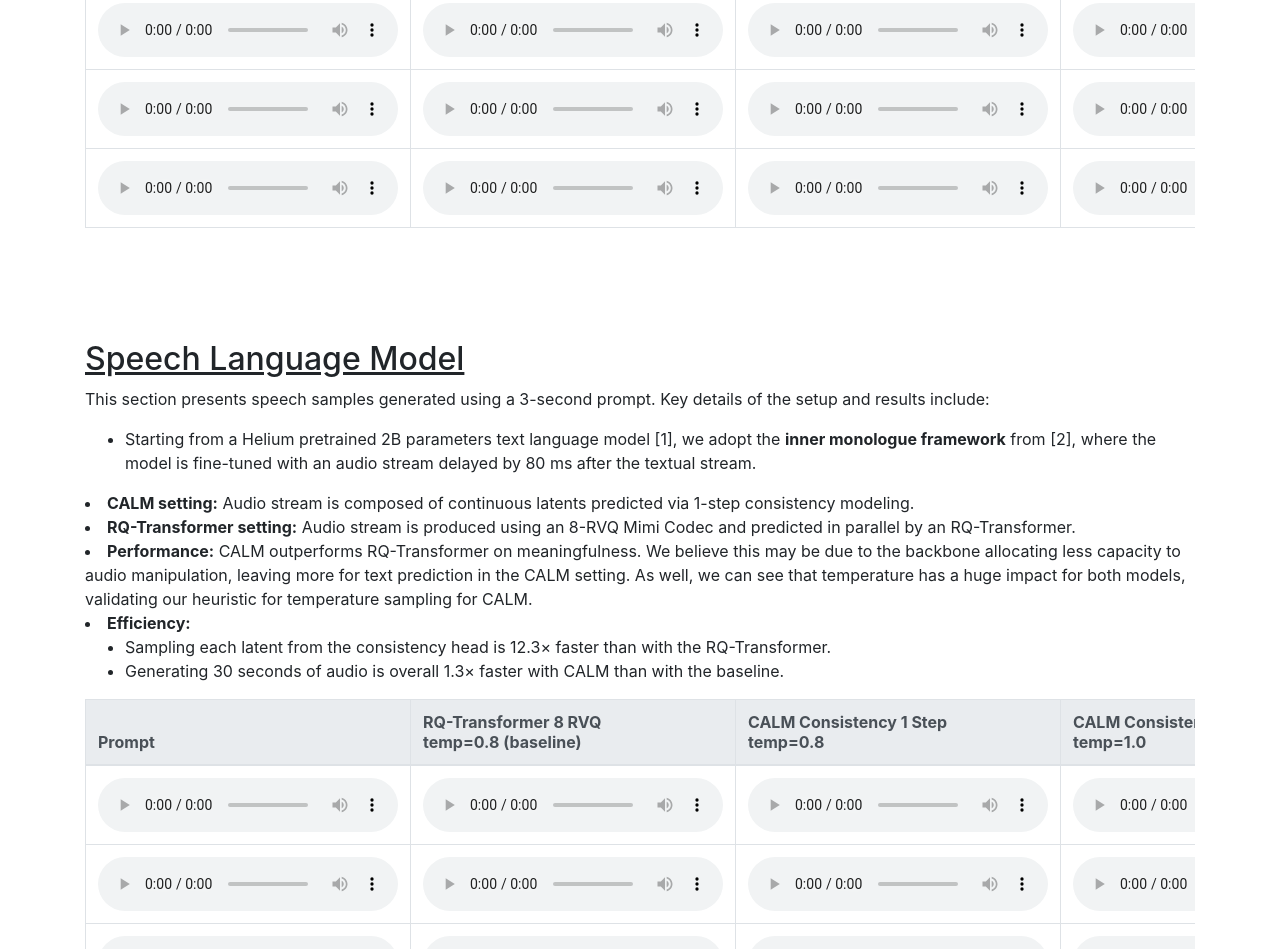
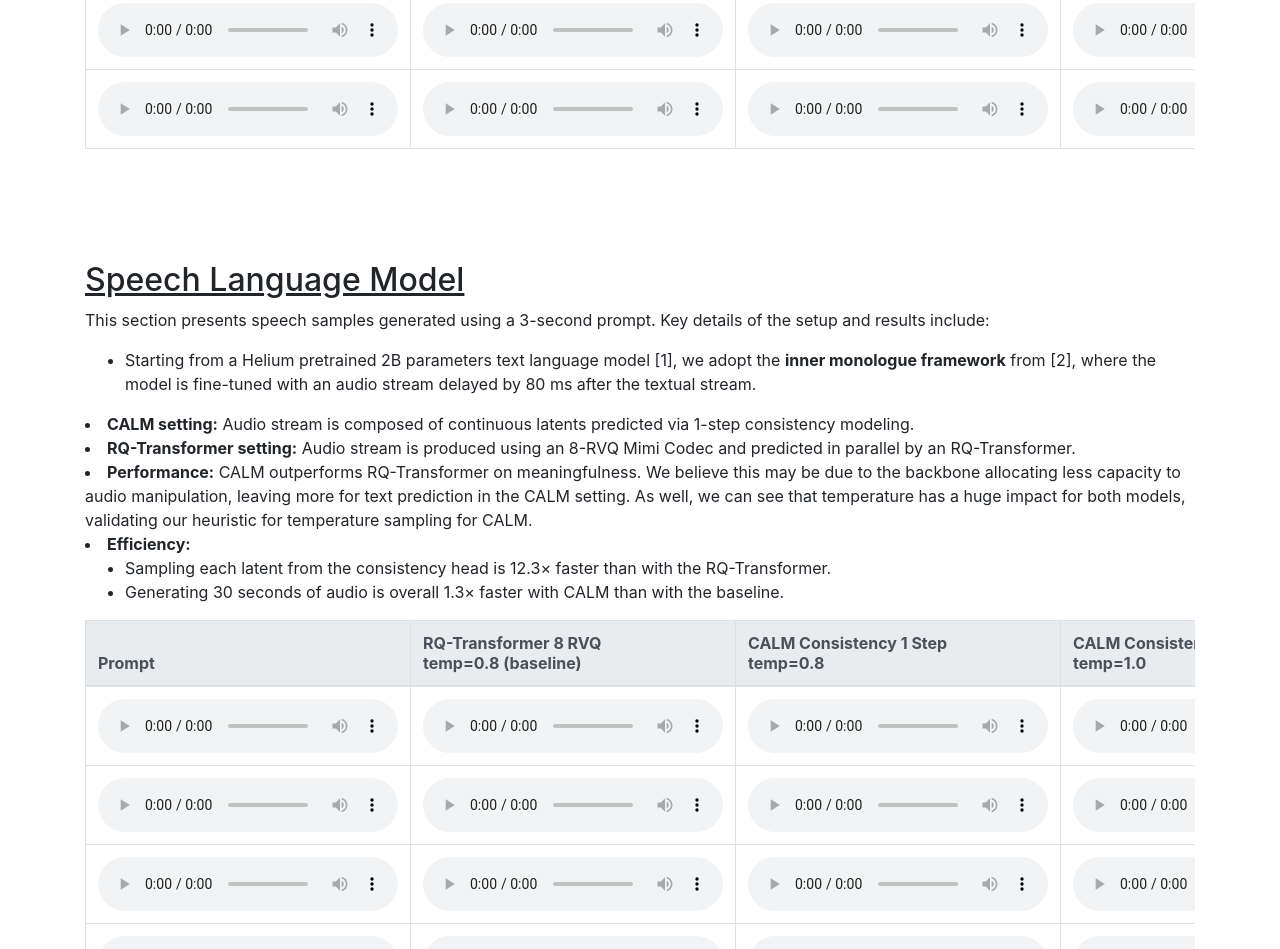
Before and after one commit to iclr-continuous-audio-language-models/iclr-continuous-audio-language-models.github.io, a plain HTML site: page index.html in a window 1280 px wide. Shown: the part 3025-3974 px from the top of the page. Drawn offline with Linux system fonts and the light colour scheme.

Commit message:
only 9 samples

```diff
--- a/index.html
+++ b/index.html
@@ -288,14 +288,6 @@
             <td><audio controls src="src/claptomusic/9/d4bc654e_musicgen_q6_200_cfg_3.wav"></audio></td>
             <td><audio controls src="src/claptomusic/9/9473d2d2_32rvq_q6_200_cfg_3.wav"></audio></td>
             <td><audio controls src="src/claptomusic/9/0d1f1535_calm_q6_200_cfg_2.wav"></audio></td>
-          </tr>
-
-          <!-- Index 10 -->
-          <tr>
-            <td><audio controls src="src/claptomusic/10/reference.wav"></audio></td>
-            <td><audio controls src="src/claptomusic/10/d4bc654e_musicgen_q6_200_cfg_3.wav"></audio></td>
-            <td><audio controls src="src/claptomusic/10/9473d2d2_32rvq_q6_200_cfg_3.wav"></audio></td>
-            <td><audio controls src="src/claptomusic/10/0d1f1535_calm_q6_200_cfg_2.wav"></audio></td>
           </tr>
 
         </tbody>
```
